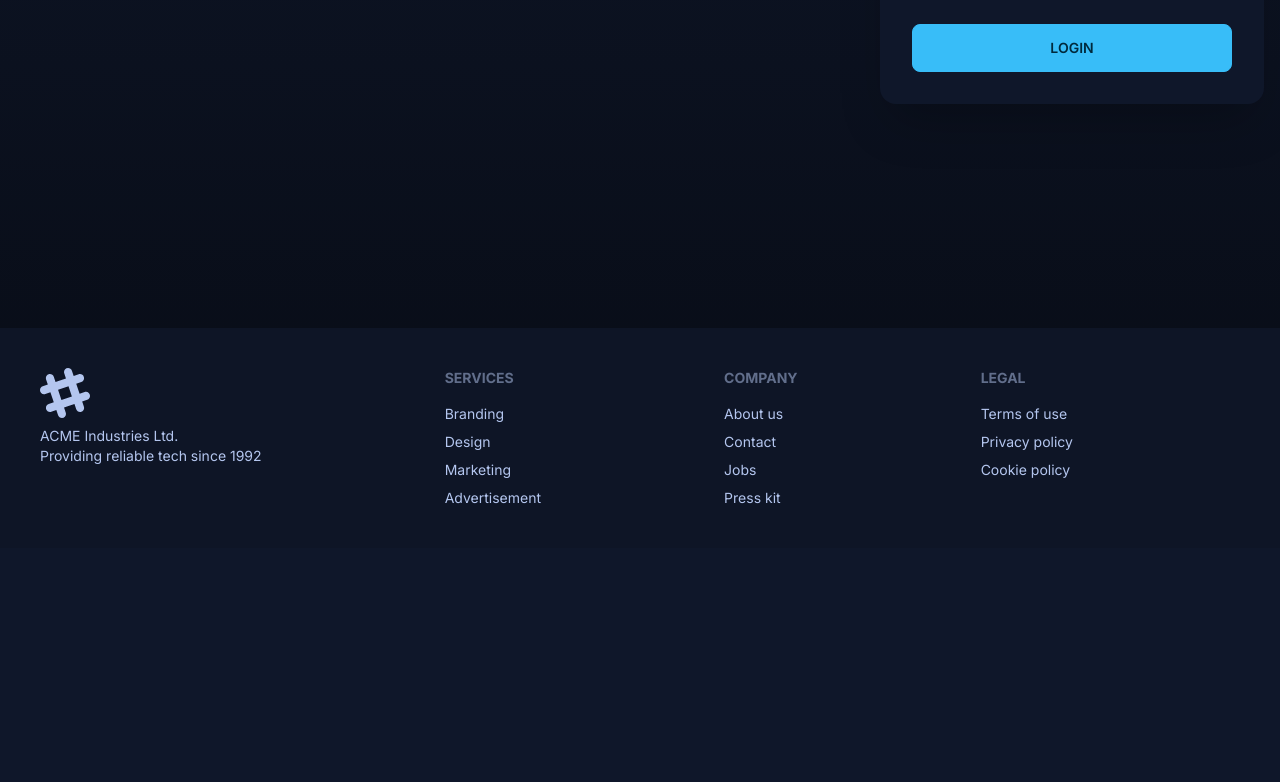
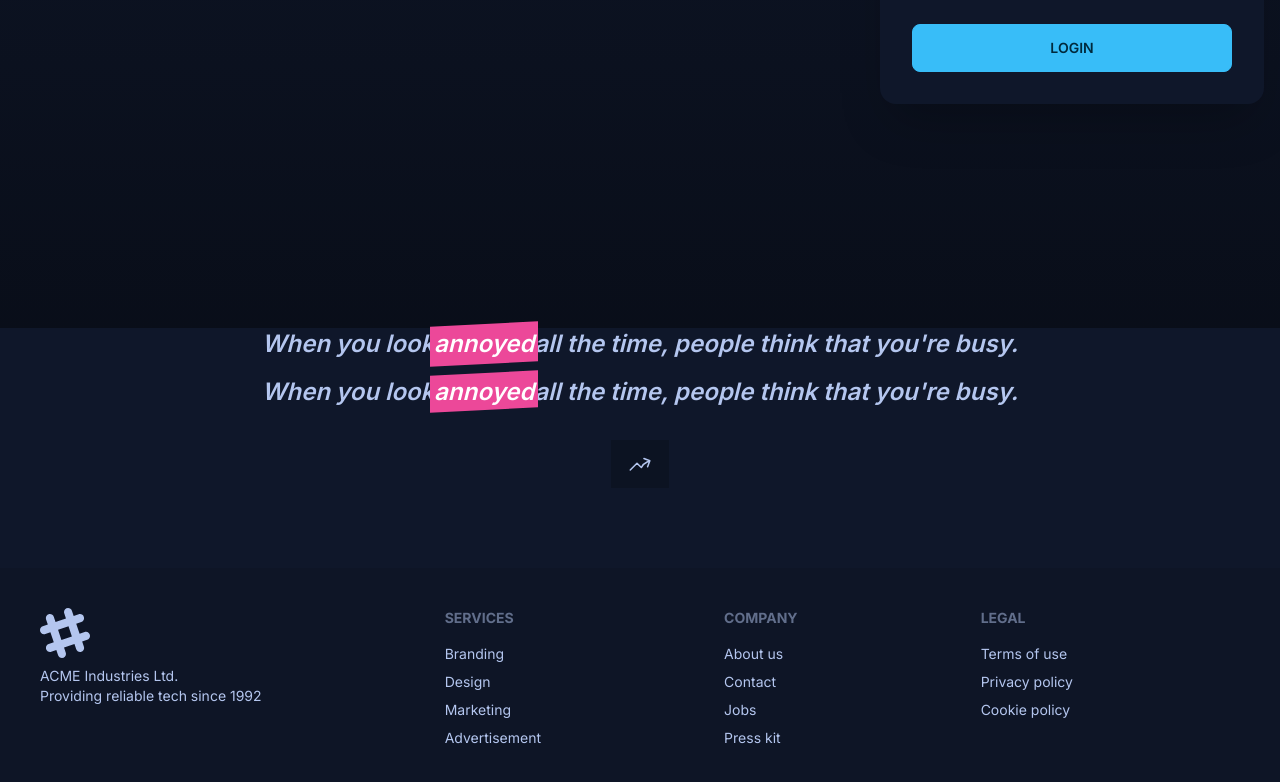
Before and after one commit to lloydlobo/memo, a Next.js app: page / in a window 1280 px wide. Shown: the part 2136-2918 px from the top of the page. Before the commit the page ends 2684 px from the top, so only its background shows below. Built offline with nearby package versions, Linux system fonts and the light colour scheme; no server answers.

Commit message:
feat(components): replace add task btn with hover

```diff
--- /dev/null
+++ b/components/buttons/ButtonKbdTooltip.tsx
@@ -0,0 +1,69 @@
+import React, { useEffect, useRef, useState } from "react";
+
+// Pseudo-elements: Before and after.
+// Use without :before and :after with inset and absolute.
+// https://tailwindcss.com/docs/hover-focus-and-other-states#before-and-after
+// It's worth noting that you don't really need ::before and ::after pseudo-elements for most things in Tailwind projects — it's usually simpler to just use a real HTML element.
+// Save before and after for situations where it's important that the content of the pseudo-element is not actually in the DOM and can't be selected by the user.
+
+/**
+ * ButtonKbdTooltip component has a tooltip bottom,
+ * and shows the description and keyboard (kbd) shortcut for it.
+ *
+ * @returns {JSX.Element}
+ */
+// PERF: Can use {Component, props:{....}}
+export const ButtonKbdTooltip: React.FC<{}> = ({
+    children,
+    dataTip,
+    dataTipKbd,
+}: any): JSX.Element => {
+    const refButton = useRef(null);
+    const [showTooltip, setShowTooltip] = useState(false);
+
+    // Update the needed DOM events.
+    const showTooltipOnHover = () => {
+        setShowTooltip(!showTooltip);
+    };
+    const hideTooltipOnHover = () => {
+        setShowTooltip(showTooltip ? !showTooltip : showTooltip);
+    };
+    useEffect(() => {
+        // Attach event listener to DOM ref.
+        if (refButton && refButton.current) {
+            const btn = refButton.current as HTMLButtonElement;
+            btn.addEventListener("mouseover", showTooltipOnHover);
+            btn.addEventListener("mouseout", hideTooltipOnHover);
+        }
+    }, []);
+
+    return (
+        <div className="grid">
+            <div className="place-self-center pt-4 pb-16">
+                <span className="relative mb-4 grid bg-base-300">
+                    <button
+                        ref={refButton}
+                        className="btn-ghost btn z-10 grid w-fit"
+                    >
+                        {children}
+                    </button>
+                    {showTooltip ? (
+                        <span
+                            aria-hidden="true"
+                            className="absolute -inset-1 -z-10 w-full origin-center -translate-x-1/2 pt-16"
+                        >
+                            <span className=" btn-ghost btn grid w-max grid-flow-col items-center gap-3 place-self-center rounded-md bg-base-300 py-1 px-3 text-center normal-case">
+                                {dataTip}
+                                <span className="kbd btn-square btn-sm">
+                                    {dataTipKbd}
+                                </span>
+                            </span>
+                        </span>
+                    ) : (
+                        ""
+                    )}
+                </span>
+            </div>
+        </div>
+    );
+};
--- a/pages/index.tsx
+++ b/pages/index.tsx
@@ -1,4 +1,5 @@
 import Link from "next/link";
+import { ButtonKbdTooltip } from "../components/buttons/ButtonKbdTooltip";
 import Layout from "../components/Layout";
 import { BRAND } from "../lib/constants";
 
@@ -167,7 +168,48 @@ const Home = () => (
                 </div>
             </section>
 
-            <section></section>
+            <section>
+                <div className="grid place-content-center space-y-4">
+                    <blockquote className="text-center text-2xl font-semibold italic dark:text-slate-900">
+                        When you look
+                        <span className="relative inline-block before:absolute before:-inset-1 before:block before:-skew-y-3 before:bg-pink-500">
+                            <span className="relative text-white">annoyed</span>
+                        </span>
+                        all the time, people think that you're busy.
+                    </blockquote>
+                    <div className="nopseudo">
+                        <blockquote className="text-center text-2xl font-semibold italic dark:text-slate-900">
+                            When you look
+                            <span className="relative">
+                                <span
+                                    className="absolute -inset-1 block -skew-y-3 bg-pink-500"
+                                    aria-hidden="true"
+                                ></span>
+                                <span className="relative text-white">
+                                    annoyed
+                                </span>
+                            </span>
+                            all the time, people think that you're busy.
+                        </blockquote>
+                    </div>
+                    <ButtonKbdTooltip text="Add Task" kbd="Q">
+                        <svg
+                            xmlns="http://www.w3.org/2000/svg"
+                            fill="none"
+                            viewBox="0 0 24 24"
+                            strokeWidth={1.5}
+                            stroke="currentColor"
+                            className="h-6 w-6"
+                        >
+                            <path
+                                strokeLinecap="round"
+                                strokeLinejoin="round"
+                                d="M2.25 18L9 11.25l4.306 4.307a11.95 11.95 0 015.814-5.519l2.74-1.22m0 0l-5.94-2.28m5.94 2.28l-2.28 5.941"
+                            />
+                        </svg>
+                    </ButtonKbdTooltip>
+                </div>
+            </section>
         </main>
     </Layout>
 );
```
